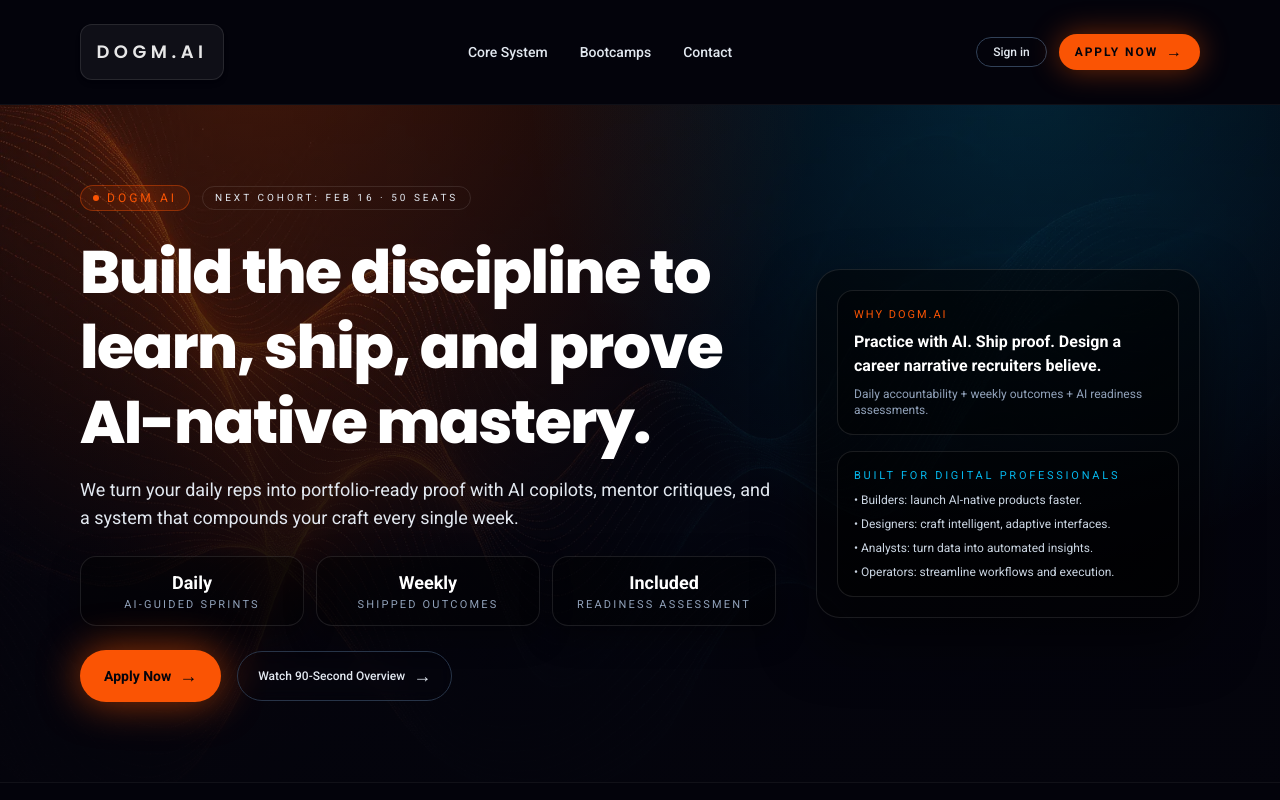
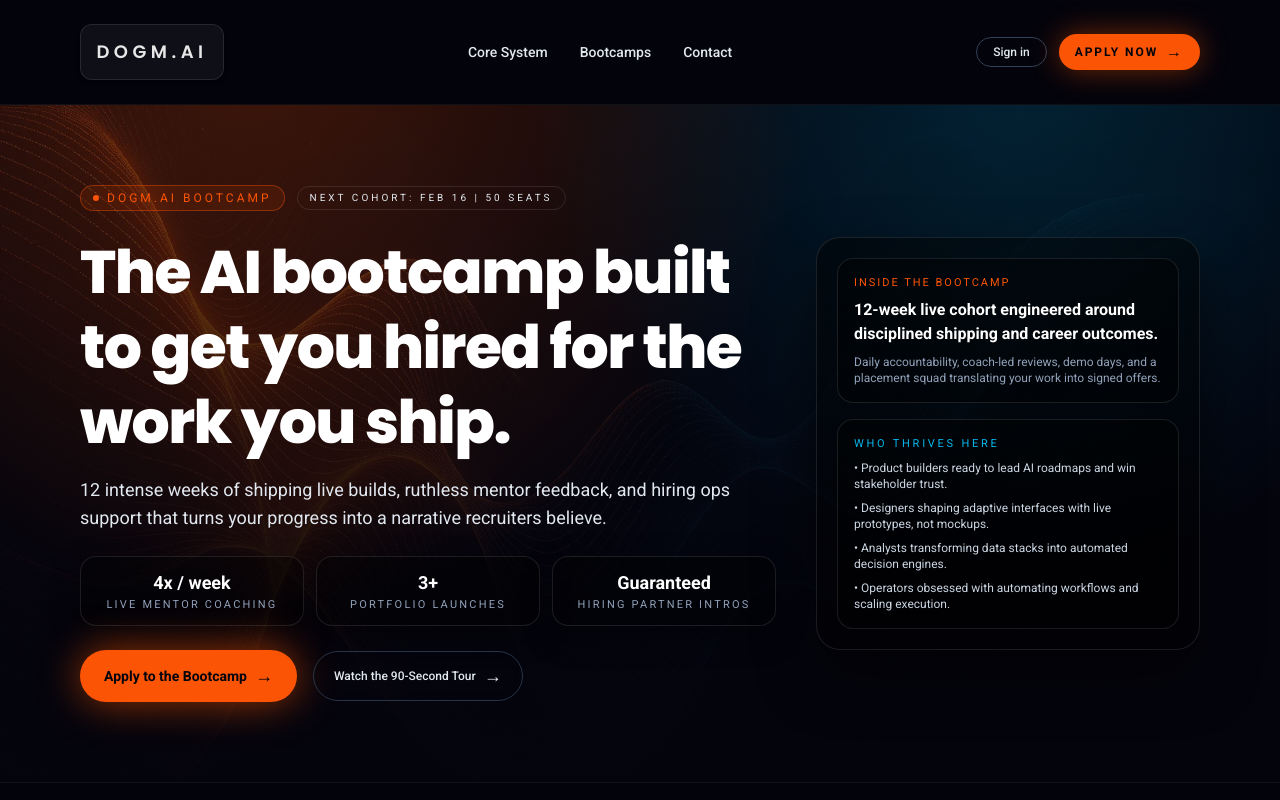
Before and after one commit to LiveLifeWithLove/dogmai, a Next.js app: page / in a window 1280 px wide. Shown: the top 800 px of the page. Built offline with nearby package versions, Linux system fonts and the light colour scheme.

Commit message:
feat: update

```diff
--- a/app/components/HeroSection.tsx
+++ b/app/components/HeroSection.tsx
@@ -30,28 +30,28 @@ export default function HeroSection() {
           <div className="flex flex-wrap items-center gap-3 text-xs uppercase tracking-[0.25em] text-slate-300">
             <span className="inline-flex items-center gap-2 rounded-full border border-intl-orange/40 bg-intl-orange/10 px-3 py-1 text-intl-orange">
               <span className="h-1.5 w-1.5 rounded-full bg-intl-orange" />
-              DOGM.AI
+              DOGM.AI BOOTCAMP
             </span>
             <span className="rounded-full border border-white/10 px-3 py-1 text-[10px] text-slate-200">
-              Next cohort: Feb 16 · 50 seats
+              Next cohort: Feb 16 | 50 seats
             </span>
           </div>
 
           <div className="space-y-4">
             <h1 className="font-heading text-4xl font-extrabold leading-tight tracking-tight text-white sm:text-5xl lg:text-6xl">
-              Build the discipline to learn, ship, and prove AI-native mastery.
+              The AI bootcamp built to get you hired for the work you ship.
             </h1>
             <p className="text-base text-slate-200 sm:text-lg">
-              We turn your daily reps into portfolio-ready proof with AI copilots, mentor critiques,
-              and a system that compounds your craft every single week.
+              12 intense weeks of shipping live builds, ruthless mentor feedback, and hiring ops
+              support that turns your progress into a narrative recruiters believe.
             </p>
           </div>
 
           <div className="grid gap-3 text-sm text-slate-200 sm:grid-cols-3">
             {[
-              { label: "AI-guided sprints", value: "Daily" },
-              { label: "Shipped outcomes", value: "Weekly" },
-              { label: "Readiness assessment", value: "Included" },
+              { label: "Live mentor coaching", value: "4x / week" },
+              { label: "Portfolio launches", value: "3+" },
+              { label: "Hiring partner intros", value: "Guaranteed" },
             ].map((item) => (
               <div
                 key={item.label}
@@ -70,14 +70,14 @@ export default function HeroSection() {
               href="/apply"
               className="inline-flex items-center justify-center gap-2 rounded-full bg-intl-orange px-6 py-3 text-sm font-semibold text-ebony shadow-[0_0_40px_rgba(250,84,4,0.6)] transition-all duration-200 hover:-translate-y-1 hover:scale-105 hover:bg-orange-500"
             >
-              Apply Now
+              Apply to the Bootcamp
               <span className="text-lg">&rarr;</span>
             </a>
             <button
               type="button"
               className="inline-flex items-center gap-2 rounded-full border border-slate-700/80 px-5 py-2.5 text-xs font-medium text-slate-200 backdrop-blur-sm transition-all duration-200 hover:border-slate-500 hover:text-white hover:scale-105"
             >
-              Watch 90-Second Overview
+              Watch the 90-Second Tour
               <span className="text-lg">&rarr;</span>
             </button>
           </div>
@@ -86,24 +86,25 @@ export default function HeroSection() {
         <div className="w-full max-w-sm space-y-4 rounded-3xl border border-white/10 bg-black/50 p-5 text-sm text-slate-200 shadow-[0_25px_55px_rgba(0,0,0,0.55)]">
           <div className="rounded-2xl border border-white/10 bg-black/40 p-4">
             <p className="text-[11px] uppercase tracking-[0.18em] text-intl-orange">
-              Why DOGM.AI
+              Inside the Bootcamp
             </p>
             <p className="mt-2 text-base font-semibold text-white">
-              Practice with AI. Ship proof. Design a career narrative recruiters believe.
+              12-week live cohort engineered around disciplined shipping and career outcomes.
             </p>
             <p className="mt-2 text-xs text-slate-400">
-              Daily accountability + weekly outcomes + AI readiness assessments.
+              Daily accountability, coach-led reviews, demo days, and a placement squad translating
+              your work into signed offers.
             </p>
           </div>
           <div className="rounded-2xl border border-white/10 bg-black/40 p-4">
             <p className="text-[11px] uppercase tracking-[0.25em] text-cerulean">
-              Built for Digital Professionals
+              Who Thrives Here
             </p>
             <ul className="mt-2 space-y-2 text-xs text-slate-300">
-              <li>• Builders: launch AI-native products faster.</li>
-              <li>• Designers: craft intelligent, adaptive interfaces.</li>
-              <li>• Analysts: turn data into automated insights.</li>
-              <li>• Operators: streamline workflows and execution.</li>
+              <li>• Product builders ready to lead AI roadmaps and win stakeholder trust.</li>
+              <li>• Designers shaping adaptive interfaces with live prototypes, not mockups.</li>
+              <li>• Analysts transforming data stacks into automated decision engines.</li>
+              <li>• Operators obsessed with automating workflows and scaling execution.</li>
             </ul>
           </div>
         </div>
```
